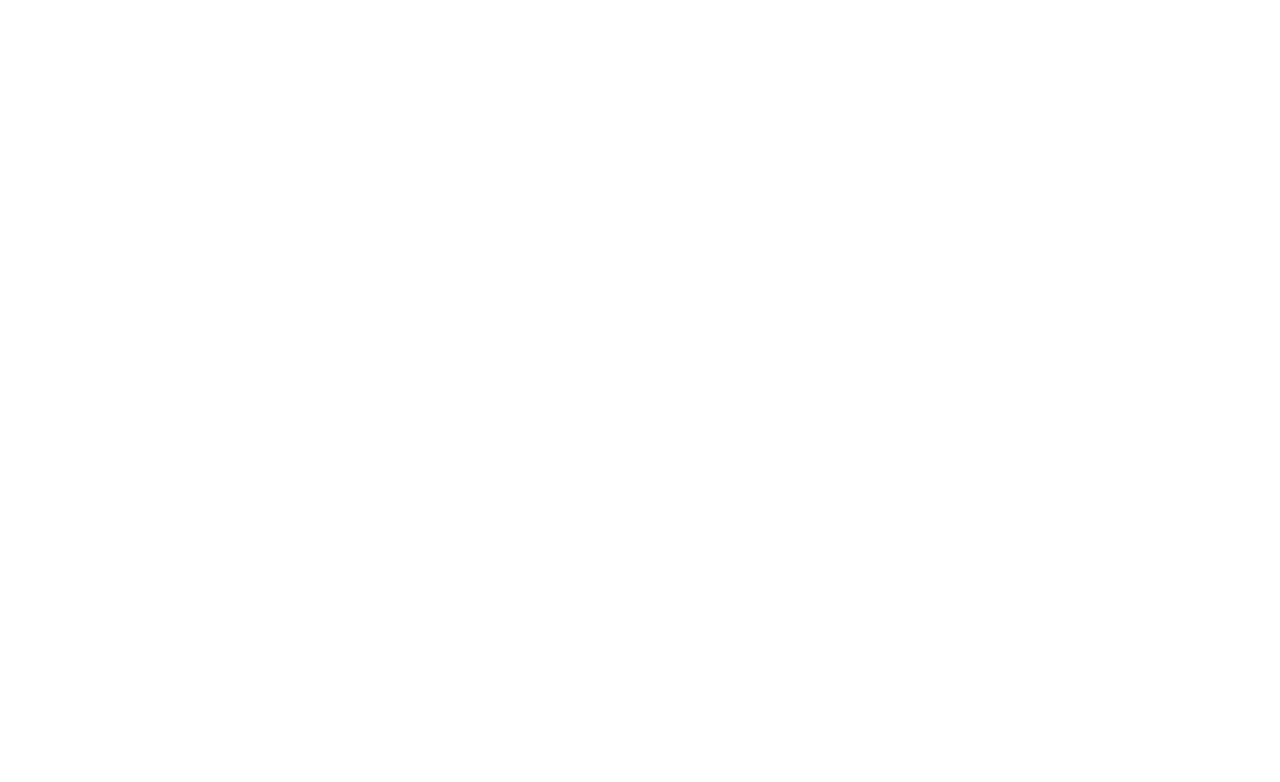
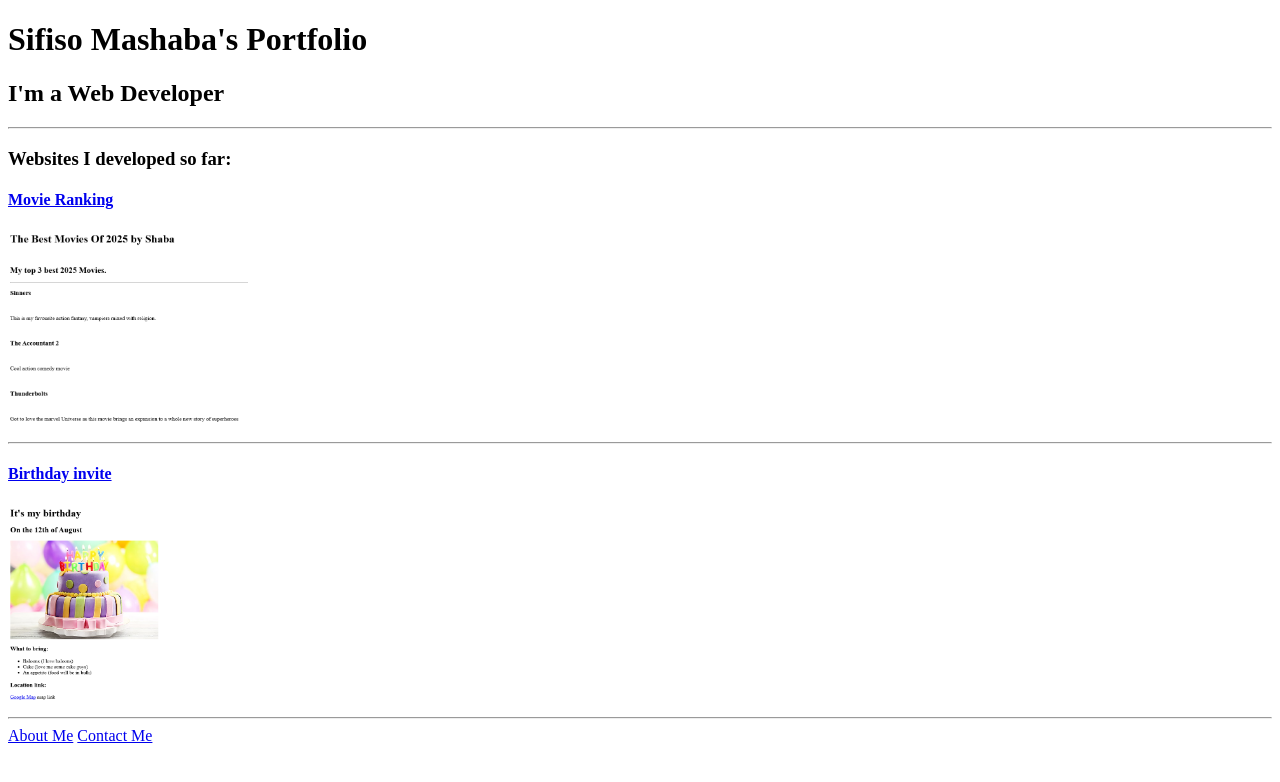
Before and after one commit to shaba-kid/First-Website, a plain HTML site: page index.html in a window 1280 px wide. Drawn offline with Linux system fonts and the light colour scheme.

Commit message:
Update index.html

```diff
--- a/index.html
+++ b/index.html
@@ -13,3 +13,30 @@ HINT for TODO 6: You can use the height attribute set to 200 to make the image s
 https://developer.mozilla.org/en-US/docs/Web/HTML/Element/img#attr-height -->
 
 <!-- TODO 7: Add the Contact Me and About Me page links -->
+
+<!DOCTYPE html>
+<html lang="en">
+<head>
+    <meta charset="UTF-8">
+    <title>Mywebsiteproject01</title>
+</head>
+
+<body>
+   <h1>Sifiso Mashaba's Portfolio</h1>
+   <h2>I'm a Web Developer</h2>
+   <hr />
+
+   <h3>Websites I developed so far:</h3>
+
+   <h4><a href="./public/movie-ranking.html">Movie Ranking</a></h4>
+    <img  src="./assets/images/movie ranking.png"height="200"/>
+   <hr />
+
+    <h4><a href="./public/birthday-invite.html">Birthday invite</a></h4>
+    <img  src="./assets/images/birthday.png"height="200"/>
+    <hr />
+
+    <a href="./public/about.html">About Me</a>
+    <a href="./public/contact.html">Contact Me</a>
+</body>
+</html>
```
